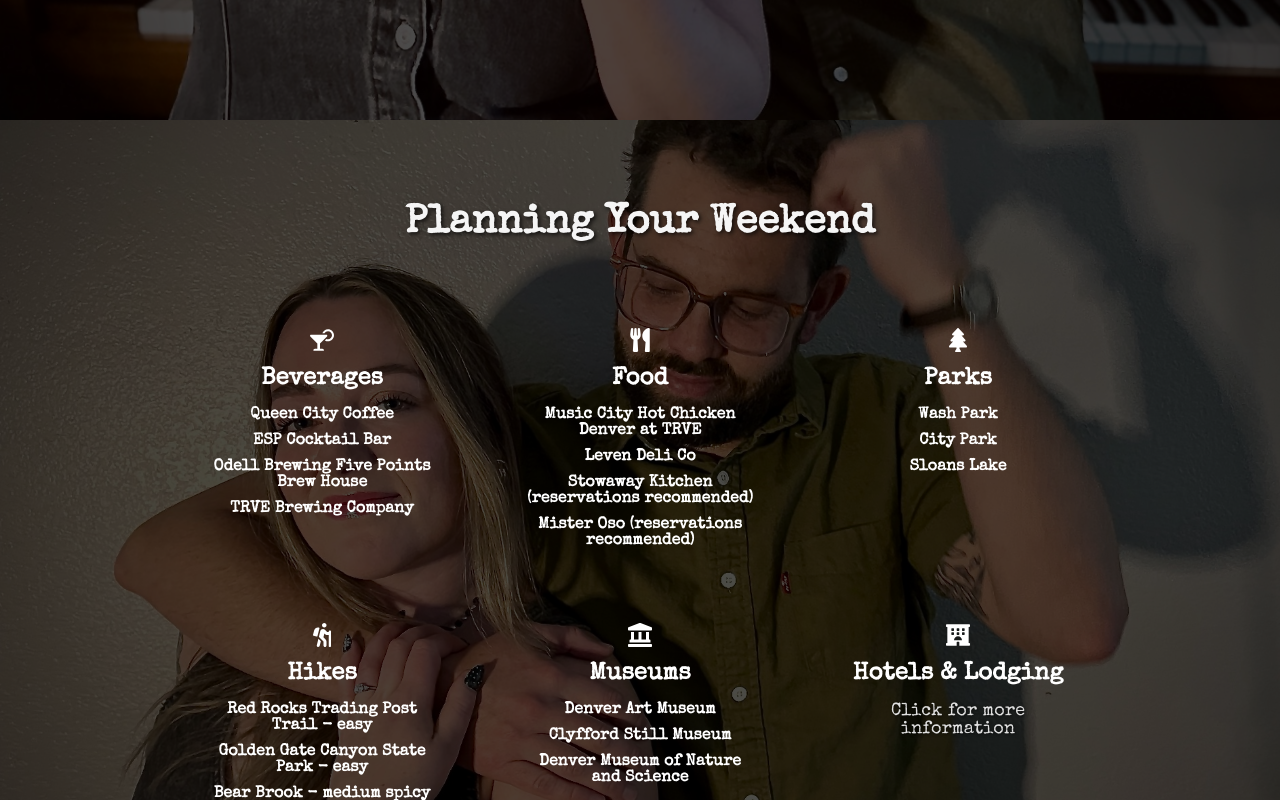
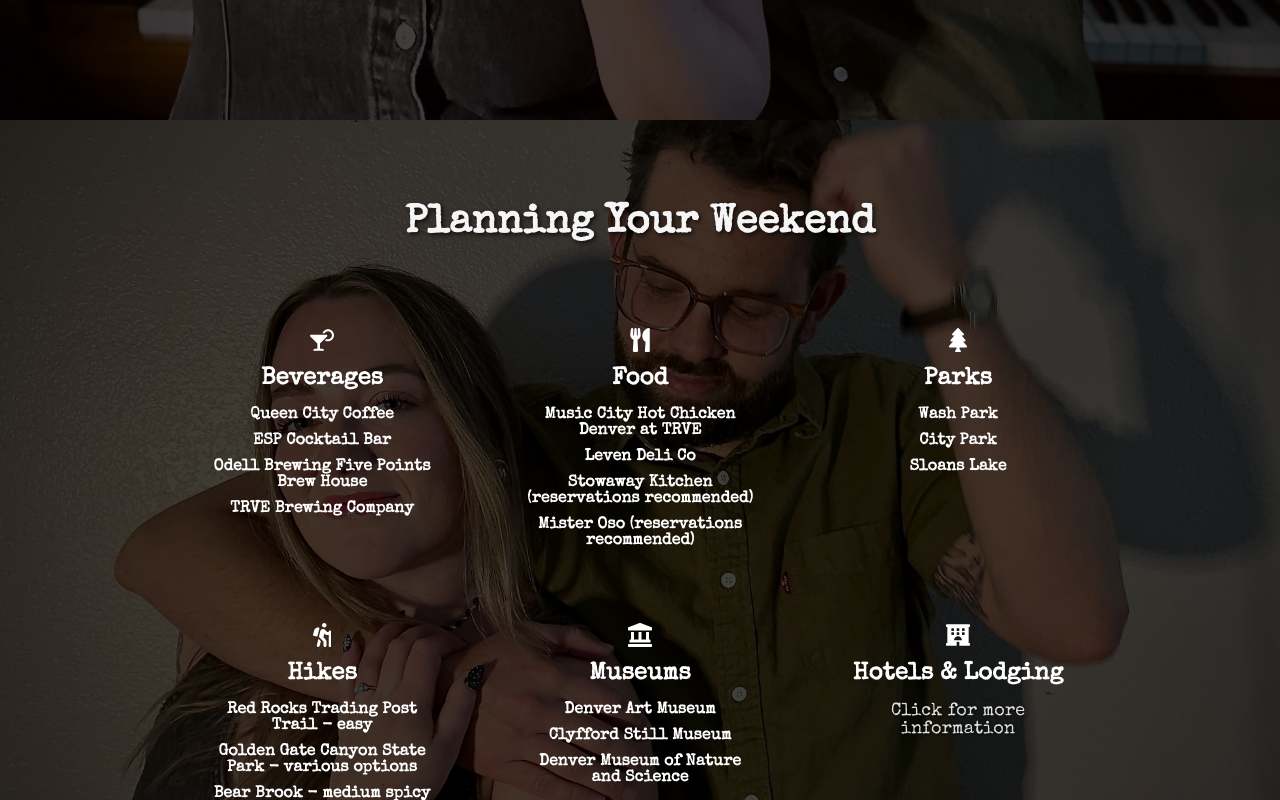
Before and after one commit to davidleach724/alex-and-dave, a React (Create React App) app: page / in a window 1280 px wide. Shown: the part 1480-2280 px from the top of the page. Built offline with nearby package versions, Linux system fonts and the light colour scheme.

Commit message:
modify hike description

```diff
--- a/src/App.css
+++ b/src/App.css
@@ -137,7 +137,7 @@
   left: 0;
   width: 100%;
   height: 100%;
-  background: rgba(0, 0, 0, 0.7);
+  background: rgba(0, 0, 0, 0.75);
 }
 
 .parallax-section > * {
--- a/src/components/PlanningYourWeekend.js
+++ b/src/components/PlanningYourWeekend.js
@@ -174,7 +174,7 @@
               target="_blank"
               rel="noopener noreferrer"
             >
-              Golden Gate Canyon State Park - easy
+              Golden Gate Canyon State Park - various options
             </a>
           </li>
           <li>
```
